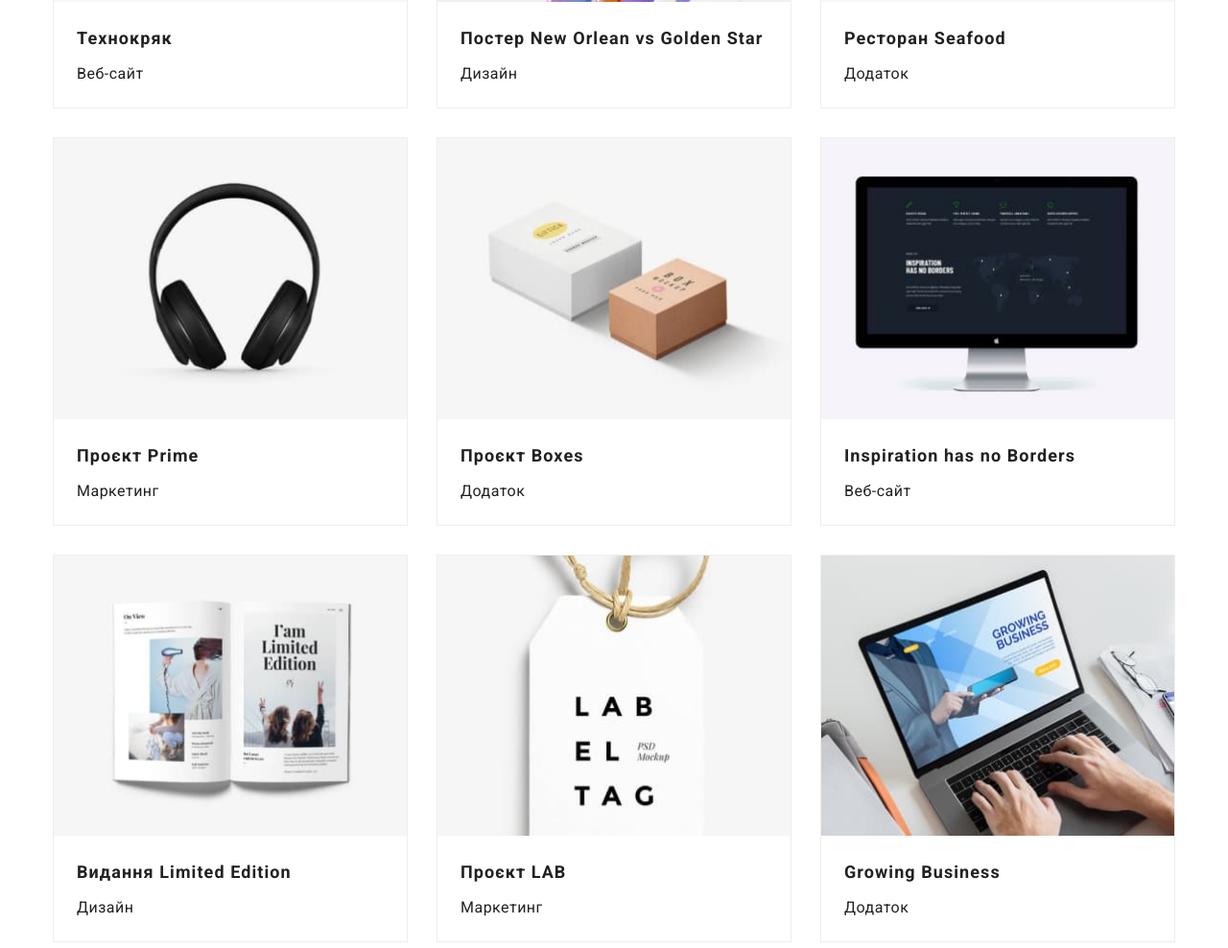
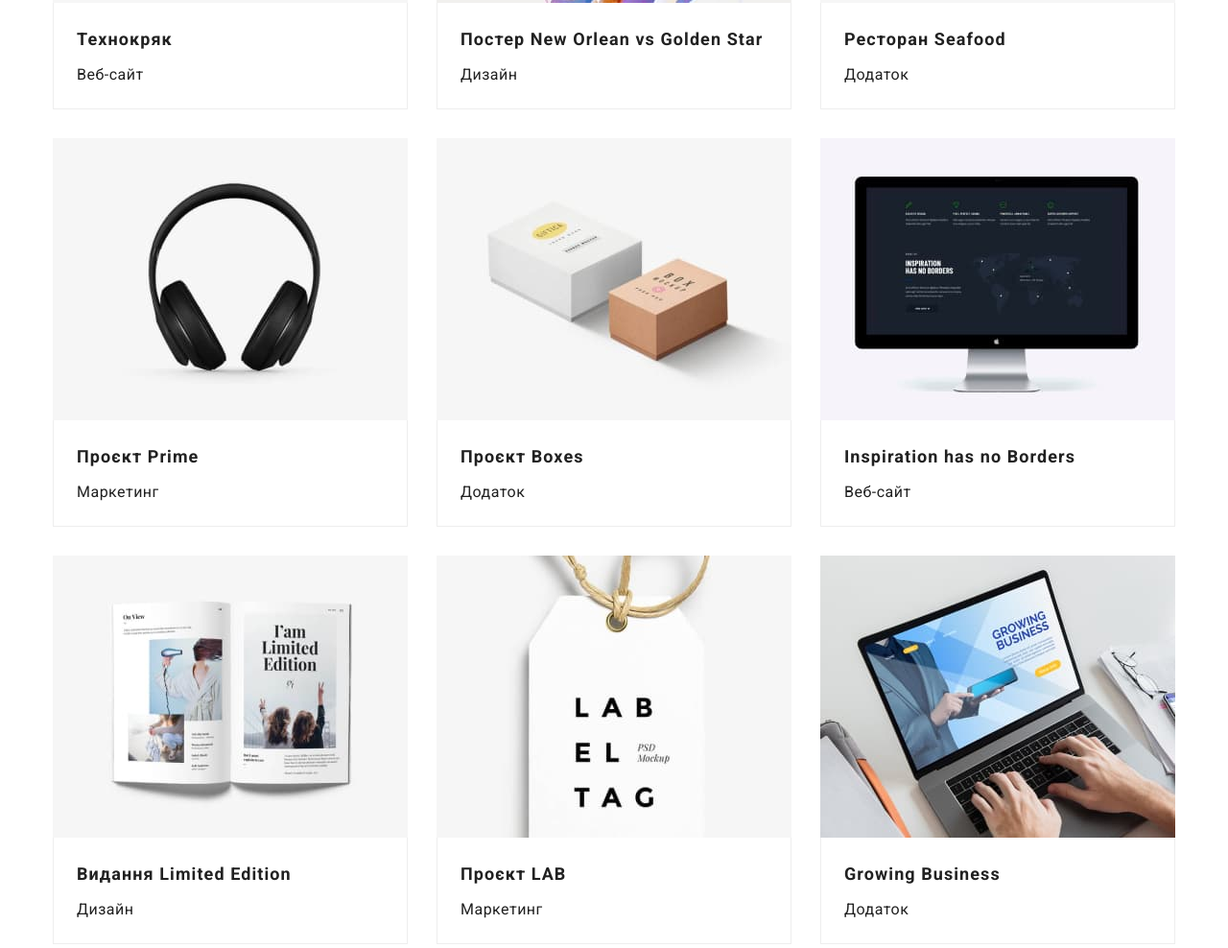
Before and after one commit to Bodia98/goit-markup-hw-03, a plain HTML site: page portfolio.html in a window 1280 px wide. Shown: the part 555-1543 px from the top of the page at 96% size. Drawn offline with nearby package versions, Linux system fonts and the light colour scheme.

Commit message:
second-corrected

```diff
--- a/css/styles.css
+++ b/css/styles.css
@@ -371,9 +371,7 @@ img {
     width: 370px;
     margin-right: 30px;
     margin-bottom: 30px;
-    padding-bottom: 20px;
-    background: #FFFFFF;
-    border: 1px solid #EEEEEE;
+    padding-bottom: 0;
 }
 
 .project-item:nth-child(3n) {
@@ -386,6 +384,7 @@ img {
     margin-bottom: 4px;
     margin-right: 24px;
     margin-left: 24px;
+    padding-top: 20px;
     font-size: 18px;
     line-height: 2.00;
     letter-spacing: 0.06em;
@@ -400,7 +399,15 @@ img {
 }
 
 .project-photo {
-    margin-bottom: 20px;
+    margin-bottom: 0;
+}
+
+.text {
+    padding-bottom: 20px;
+    background: #FFFFFF;
+    border: 1px solid #EEEEEE;
+    border-top: none;
+
 }
 /* ----------------Підвал--------------------- */
 .footer {
--- a/portfolio.html
+++ b/portfolio.html
@@ -44,34 +44,60 @@
             <!-- Список з фото з описом -->
             <ul class="project-items">
                 <li class="project-item"><img class="project-photo" src="./images/techno.jpg" alt="Ноутбук" width="370" height="294">
+                    <div class="text">
                     <h2 class="project-subtitle">Технокряк</h2>
-                    <p class="project-text">Веб-сайт</p></li>
+                    <p class="project-text">Веб-сайт</p>
+                    </div>
+                </li>
                 <li class="project-item"><img class="project-photo" src="./images/poster.jpg" alt="Два баскетболісти" width="370" height="294">
+                    <div class="text">
                     <h2 class="project-subtitle">Постер New Orlean vs Golden Star</h2>
-                    <p class="project-text">Дизайн</p></li>
+                    <p class="project-text">Дизайн</p>
+                    </div>
+                </li>
                 <li class="project-item"><img class="project-photo" src="./images/restaurant.jpg" alt="Емблема ресторану" width="370" height="294">
+                    <div class="text">
                     <h2 class="project-subtitle">Ресторан Seafood</h2>
-                    <p class="project-text">Додаток</p></li>
+                    <p class="project-text">Додаток</p>
+                    </div>
+                </li>
                 <li class="project-item"><img class="project-photo" src="./images/project-prime.jpg" alt="Навушники" width="370" height="294">
+                    <div class="text">
                     <h2 class="project-subtitle">Проєкт Prime</h2>
-                    <p class="project-text">Маркетинг</p></li>
+                    <p class="project-text">Маркетинг</p>
+                    </div>
+                </li>
                 <li class="project-item"><img class="project-photo" src="./images/project-boxes.jpg" alt="Дві коробки" width="370" height="294">
+                    <div class="text">
                     <h2 class="project-subtitle">Проєкт Boxes</h2>
-                    <p class="project-text">Додаток</p></li>
+                    <p class="project-text">Додаток</p>
+                    </div>
+                </li>
                 <li class="project-item"><img class="project-photo" src="./images/inspiration.jpg" alt="Вигляд веб-сайту" width="370" height="294">
+                    <div class="text">
                     <h2 class="project-subtitle">Inspiration has no Borders</h2>
-                    <p class="project-text">Веб-сайт</p></li>
+                    <p class="project-text">Веб-сайт</p>
+                    </div>
+                </li>
                 <li class="project-item"><img class="project-photo" src="./images/edition.jpg" alt="Дизайн розгорнутої книги" width="370" height="294">
+                    <div class="text">
                     <h2 class="project-subtitle">Видання Limited Edition</h2>
-                    <p class="project-text">Дизайн</p></li>
+                    <p class="project-text">Дизайн</p>
+                    </div>
+                </li>
                 <li class="project-item"><img class="project-photo" src="./images/project-lab.jpg" alt="Бейдж з назвою" width="370" height="294">
+                    <div class="text">
                     <h2 class="project-subtitle">Проєкт LAB</h2>
-                    <p class="project-text">Маркетинг</p></li>
+                    <p class="project-text">Маркетинг</p>
+                    </div>
+                </li>
                 <li class="project-item"><img class="project-photo" src="./images/growing.jpg" alt="Людина працює за ноутбуком" width="370" height="294">
+                    <div class="text">
                     <h2 class="project-subtitle">Growing Business</h2>
-                    <p class="project-text">Додаток</p></li>
+                    <p class="project-text">Додаток</p>
+                    </div>
+                </li>
             </ul>
-            </div>
         </section>
     </main>
     <!-- Підвал -->
```
